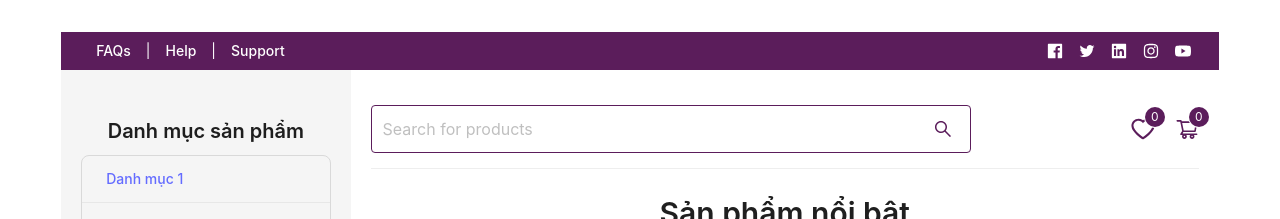
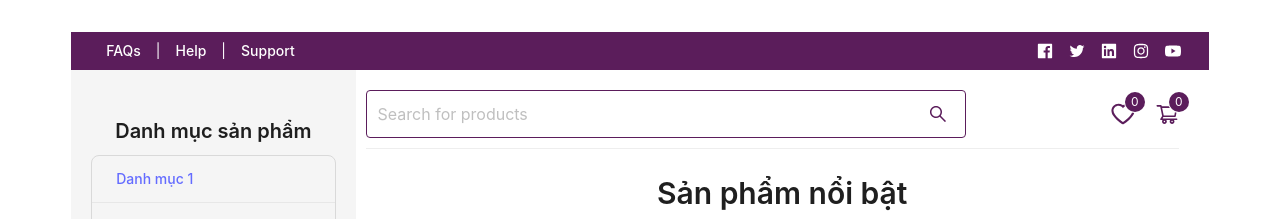
Before and after one commit to PhanHoangTan/BaiTest, a React (Vite) app: page / in a window 1280 px wide. Shown: the top 219 px of the page. Built offline with nearby package versions, Linux system fonts and the light colour scheme.

Commit message:
Update padding and margin styles in ContentSection component for improved layout consistency.

```diff
--- a/src/components/ContentSection.tsx
+++ b/src/components/ContentSection.tsx
@@ -41,7 +41,7 @@ const ContentSection: React.FC<ContentProps> = ({
   setSearchTerm,
 }) => {
   const contentStyle: React.CSSProperties = {
-    padding: "20px",
+    padding: "10px",
     minHeight: "calc(100vh - 134px)",
     background: "#fff",
   };
@@ -51,9 +51,10 @@ const ContentSection: React.FC<ContentProps> = ({
     display: "flex",
     justifyContent: "space-between",
     alignItems: "center",
-    padding: "15px 0",
-    marginBottom: "20px",
+    padding: "10px 0",
+    marginBottom: "10px",
     borderBottom: "1px solid #eee",
+    marginRight: "20px",
   };
 
   const searchBoxStyle: React.CSSProperties = {
```
